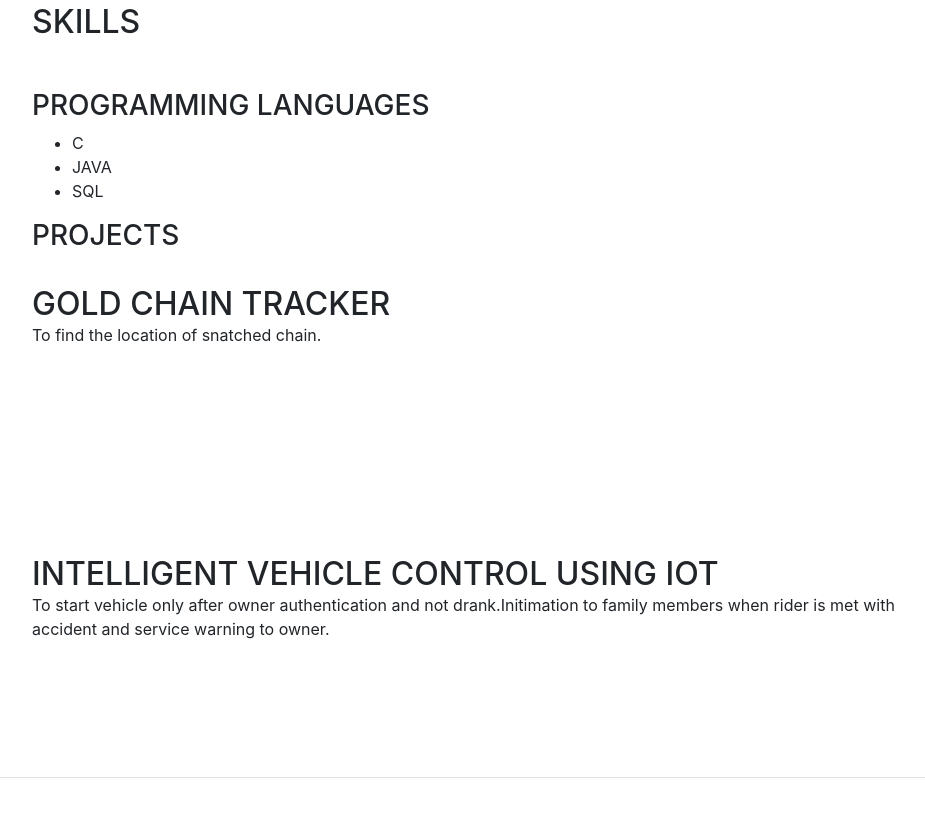
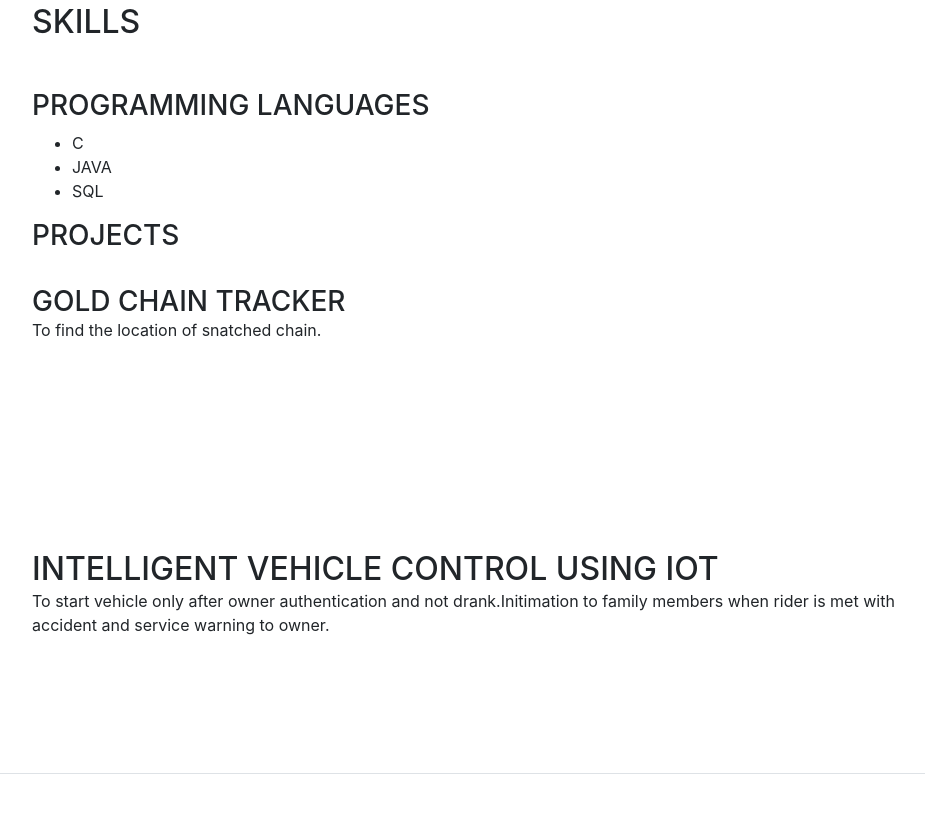
Before and after one commit to HariniSJ/HariniSJ.github.io, a website with bundled scripts: page index.htm in a window 1280 px wide. Shown: the part 2445-3262 px from the top of the page, without its empty margins (288-1213 px from the left). Built offline with nearby package versions, Linux system fonts and the light colour scheme; a web font is replaced by a local one.

Commit message:
Update index.htm

```diff
--- a/index.htm
+++ b/index.htm
@@ -183,7 +183,7 @@
 	<br>
 	<div class="resume-item d-flex flex-column flex-md-row mb-5">
             <div class="resume-content mr-auto">
-              <h2 class="mb-0">GOLD CHAIN TRACKER</h2>
+              <h3 class="mb-0">GOLD CHAIN TRACKER</h3>
               <p>To find the location of snatched chain.</p>
             </div>
 		</div>
```
